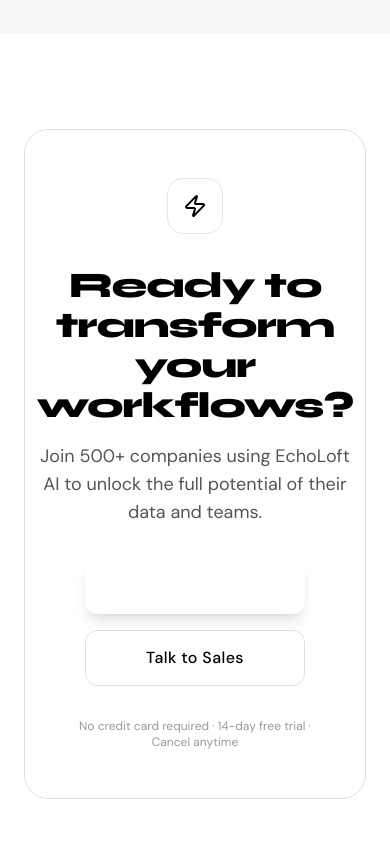
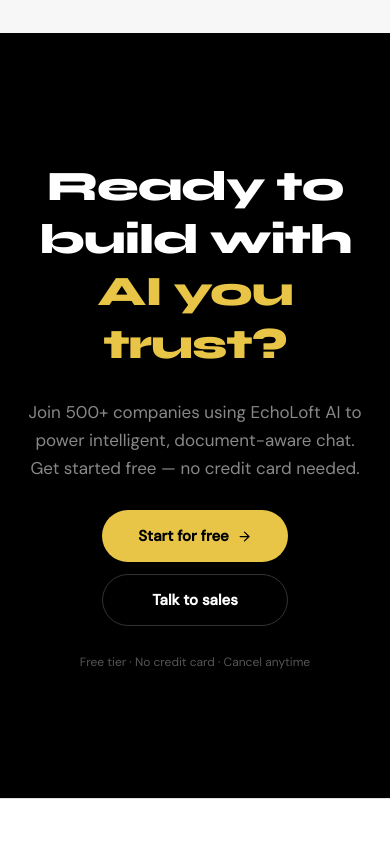
Before and after one commit to saifurrehman022/front-end-, a Next.js app: page / in a window 390 px wide. Shown: the part 8280-9124 px from the top of the page. Built offline with nearby package versions, Linux system fonts and the light colour scheme; no server answers.

Commit message:
Update CTASection.tsx

```diff
--- a/components/sections/CTASection.tsx
+++ b/components/sections/CTASection.tsx
@@ -1,43 +1,32 @@
 'use client'
 import { useRouter } from 'next/navigation'
-import { ArrowRight, Zap } from 'lucide-react'
-import Button from '@/components/ui/Button'
+import { ArrowRight } from 'lucide-react'
 import Container from '@/components/layout/Container'
 
 export default function CTASection() {
   const router = useRouter()
   return (
-    <section className="py-24 relative overflow-hidden">
-      <div className="absolute inset-0 bg-gradient-to-b from-transparent via-accent/4 to-transparent pointer-events-none" />
-      <div className="absolute top-1/2 left-1/2 -translate-x-1/2 -translate-y-1/2 w-[600px] h-[400px] rounded-full bg-accent/8 blur-[100px] pointer-events-none" />
-      <Container size="md" className="relative z-10 text-center">
-        <div className="bg-surface border border-[var(--border)] rounded-3xl p-12 lg:p-16 relative overflow-hidden">
-          <div className="absolute inset-0 grid-pattern opacity-30" />
-          <div className="absolute top-0 left-1/2 -translate-x-1/2 w-px h-20 bg-gradient-to-b from-accent/60 to-transparent" />
-          <div className="relative z-10 flex flex-col items-center gap-8">
-            <div className="w-14 h-14 rounded-2xl bg-accent/15 border border-accent/30 flex items-center justify-center">
-              <Zap size={24} className="text-accent" />
-            </div>
-            <div>
-              <h2 className="font-syne font-extrabold text-4xl lg:text-5xl text-text-primary mb-4">
-                Ready to transform<br />
-                <span className="gradient-text">your workflows?</span>
-              </h2>
-              <p className="text-text-secondary font-dm text-lg max-w-xl mx-auto">
-                Join 500+ companies using EchoLoft AI to unlock the full potential of their data and teams.
-              </p>
-            </div>
-            <div className="flex flex-col sm:flex-row gap-4">
-              <Button variant="primary" size="xl" onClick={() => router.push('/auth/signup')} className="group">
-                Start Free Trial
-                <ArrowRight size={16} className="group-hover:translate-x-1 transition-transform" />
-              </Button>
-              <Button variant="secondary" size="xl" onClick={() => router.push('/contact')}>
-                Talk to Sales
-              </Button>
-            </div>
-            <p className="text-xs text-text-muted font-dm">No credit card required · 14-day free trial · Cancel anytime</p>
+    <section className="bg-black py-32">
+      <Container>
+        <div className="max-w-3xl mx-auto text-center flex flex-col items-center gap-7">
+          <h2 className="font-syne font-extrabold text-[clamp(42px,6vw,80px)] text-white leading-tight tracking-tight">
+            Ready to build with<br /><span className="text-[#E8C547]">AI you trust?</span>
+          </h2>
+          <p className="text-[17px] text-[#888] font-dm leading-relaxed max-w-md">
+            Join 500+ companies using EchoLoft AI to power intelligent, document-aware chat. Get started free — no credit card needed.
+          </p>
+          <div className="flex flex-col sm:flex-row gap-3">
+            <button onClick={() => router.push('/auth/signup')}
+              className="group h-[52px] px-9 bg-[#E8C547] text-black rounded-full text-[15px] font-dm font-bold hover:bg-[#F5D76E] hover:shadow-[0_0_32px_rgba(232,197,71,0.3)] transition-all flex items-center gap-2">
+              Start for free
+              <ArrowRight size={15} className="group-hover:translate-x-1 transition-transform" />
+            </button>
+            <button onClick={() => router.push('/contact')}
+              className="h-[52px] px-9 bg-transparent border-[1.5px] border-[#333] text-white rounded-full text-[15px] font-dm font-semibold hover:border-[#666] transition-all">
+              Talk to sales
+            </button>
           </div>
+          <p className="text-xs text-[#555] font-dm">Free tier · No credit card · Cancel anytime</p>
         </div>
       </Container>
     </section>
```
